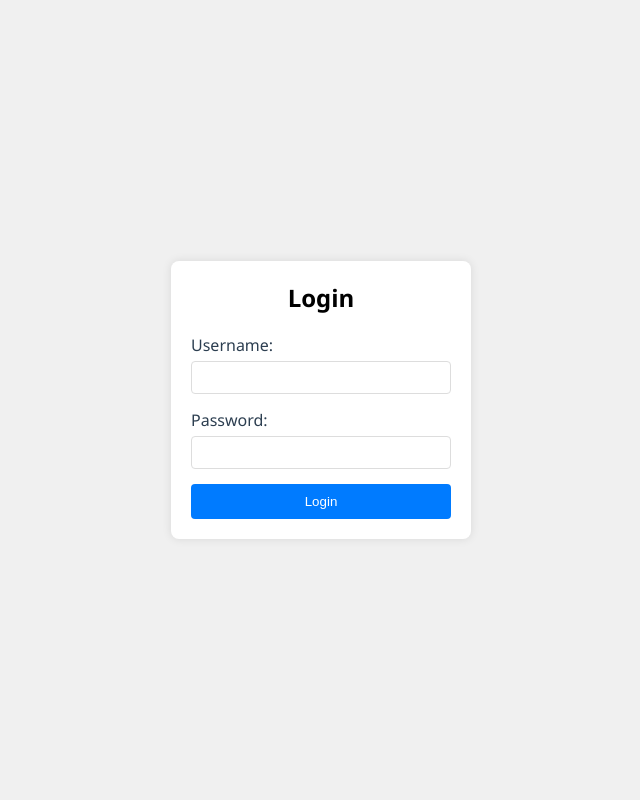
After one commit to saraemyg/CSE-G4-ERecipe, a Flask app: page /login in a window 1280 px wide. The commit adds this page. Shown: the whole page, without its empty margins (319-959 px from the left). Run offline with Flask 3, Linux system fonts and the light colour scheme.

Commit message:
python
new page
- login.html

__init__.py
- added route for login

createrecipe.html / login.html / profile.html
- drafted interface

userhome.html
- added login to sidebar
# for viewing purpose only

```diff
--- a/website/__init__.py
+++ b/website/__init__.py
@@ -17,6 +17,15 @@ def create_app():
     @app.route("/")
     def main():
         return render_template('main.html')
+
+    @app.route('/login', methods=['GET', 'POST'])
+    def login():
+        if request.method == 'POST':
+            username = request.form['username']
+            password = request.form['password']
+            # Add your authentication logic here
+            return redirect(url_for('userhome'))
+        return render_template('login.html')
 
     @app.route('/logout')
     def logout():
--- /dev/null
+++ b/website/templates/login.html
@@ -0,0 +1,69 @@
+<!DOCTYPE html>
+<html lang="en">
+<head>
+    <meta charset="UTF-8">
+    <meta name="viewport" content="width=device-width, initial-scale=1.0">
+    <title>Login</title>
+    <link rel="stylesheet" href="{{ url_for('static', filename='styles.css') }}">
+    <style>
+        body {
+            display: flex;
+            justify-content: center;
+            align-items: center;
+            height: 100vh;
+            background-color: #f0f0f0;
+        }
+        .login-container {
+            background-color: #fff;
+            padding: 20px;
+            border-radius: 8px;
+            box-shadow: 0 0 10px rgba(0, 0, 0, 0.1);
+            width: 300px;
+        }
+        .login-container h2 {
+            margin-bottom: 20px;
+            text-align: center;
+        }
+        .form-group {
+            margin-bottom: 15px;
+        }
+        .form-group label {
+            display: block;
+            margin-bottom: 5px;
+        }
+        .form-group input {
+            width: 100%;
+            padding: 8px;
+            box-sizing: border-box;
+        }
+        button {
+            width: 100%;
+            padding: 10px;
+            background-color: #007bff;
+            color: #fff;
+            border: none;
+            border-radius: 4px;
+            cursor: pointer;
+        }
+        button:hover {
+            background-color: #0056b3;
+        }
+    </style>
+</head>
+<body>
+    <div class="login-container">
+        <h2>Login</h2>
+        <form action="{{ url_for('login') }}" method="POST">
+            <div class="form-group">
+                <label for="username">Username:</label>
+                <input type="text" id="username" name="username" required>
+            </div>
+            <div class="form-group">
+                <label for="password">Password:</label>
+                <input type="password" id="password" name="password" required>
+            </div>
+            <button type="submit">Login</button>
+        </form>
+    </div>
+</body>
+</html>
--- a/website/templates/userhome.html
+++ b/website/templates/userhome.html
@@ -20,6 +20,7 @@
                 <ul>
                     <li><a href="{{ url_for('userhome') }}" class="active">Home</a></li>
                     <li><a href="{{ url_for('createrecipe') }}">Create Recipe</a></li>
+                    <li><a href="{{ url_for('login') }}">Login</a></li>
                 </ul>
             </nav>
         </div>
```
Also changed, not shown: website/templates/createrecipe.html (+95 -0 lines), website/templates/profile.html (+95 -0 lines).
